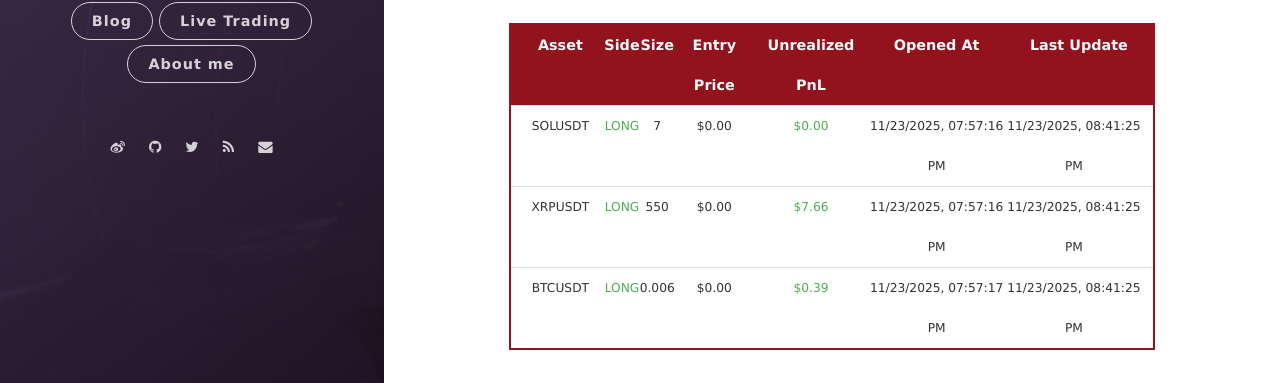
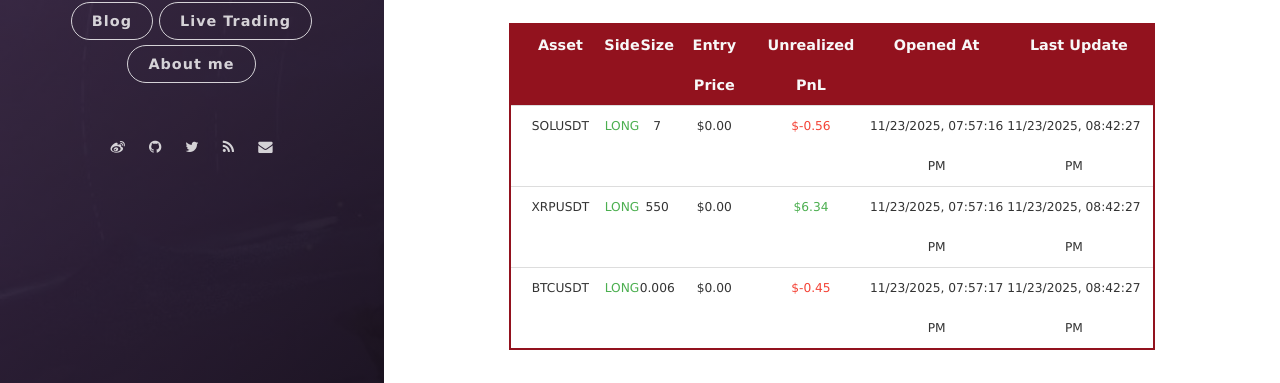
Before and after one commit to leeyegy/leeyegy.github.io, a Jekyll site: the page built from live-trading.html, in a window 1280 px wide and 1026 px high. Shown: the part 576-959 px from the top of the window. Built offline with Jekyll 4.4.1, drawn with Linux system fonts in a browser that asks for light colours; nearby versions of some CDN libraries.

Commit message:
AccountMonitor: refresh positions 2025-11-24T04:42:27+08:00

```diff
--- a/assets/data/binance/positions.json
+++ b/assets/data/binance/positions.json
@@ -4,26 +4,26 @@
     "side": "LONG",
     "size": 7.0,
     "entryPrice": 0.0,
-    "unrealizedPnl": 0.0,
+    "unrealizedPnl": -0.56,
     "openedAt": "2025-11-24T03:57:16+08:00",
-    "reportedAt": "2025-11-24T04:41:25+08:00"
+    "reportedAt": "2025-11-24T04:42:27+08:00"
   },
   {
     "symbol": "XRPUSDT",
     "side": "LONG",
     "size": 550.0,
     "entryPrice": 0.0,
-    "unrealizedPnl": 7.661522,
+    "unrealizedPnl": 6.341522,
     "openedAt": "2025-11-24T03:57:16+08:00",
-    "reportedAt": "2025-11-24T04:41:25+08:00"
+    "reportedAt": "2025-11-24T04:42:27+08:00"
   },
   {
     "symbol": "BTCUSDT",
     "side": "LONG",
     "size": 0.006,
     "entryPrice": 0.0,
-    "unrealizedPnl": 0.3936,
+    "unrealizedPnl": -0.4504647,
     "openedAt": "2025-11-24T03:57:17+08:00",
-    "reportedAt": "2025-11-24T04:41:25+08:00"
+    "reportedAt": "2025-11-24T04:42:27+08:00"
   }
 ]
```
